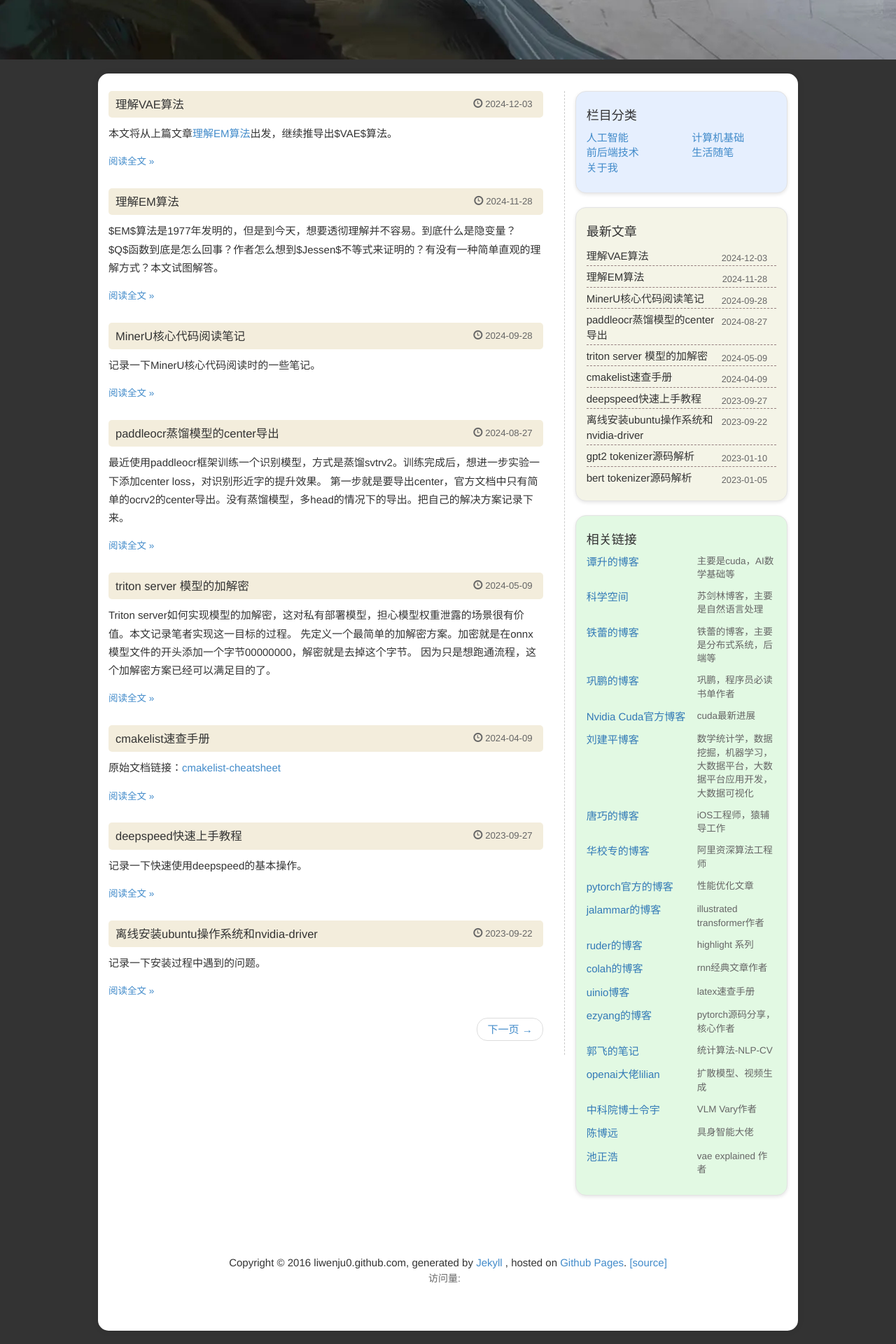
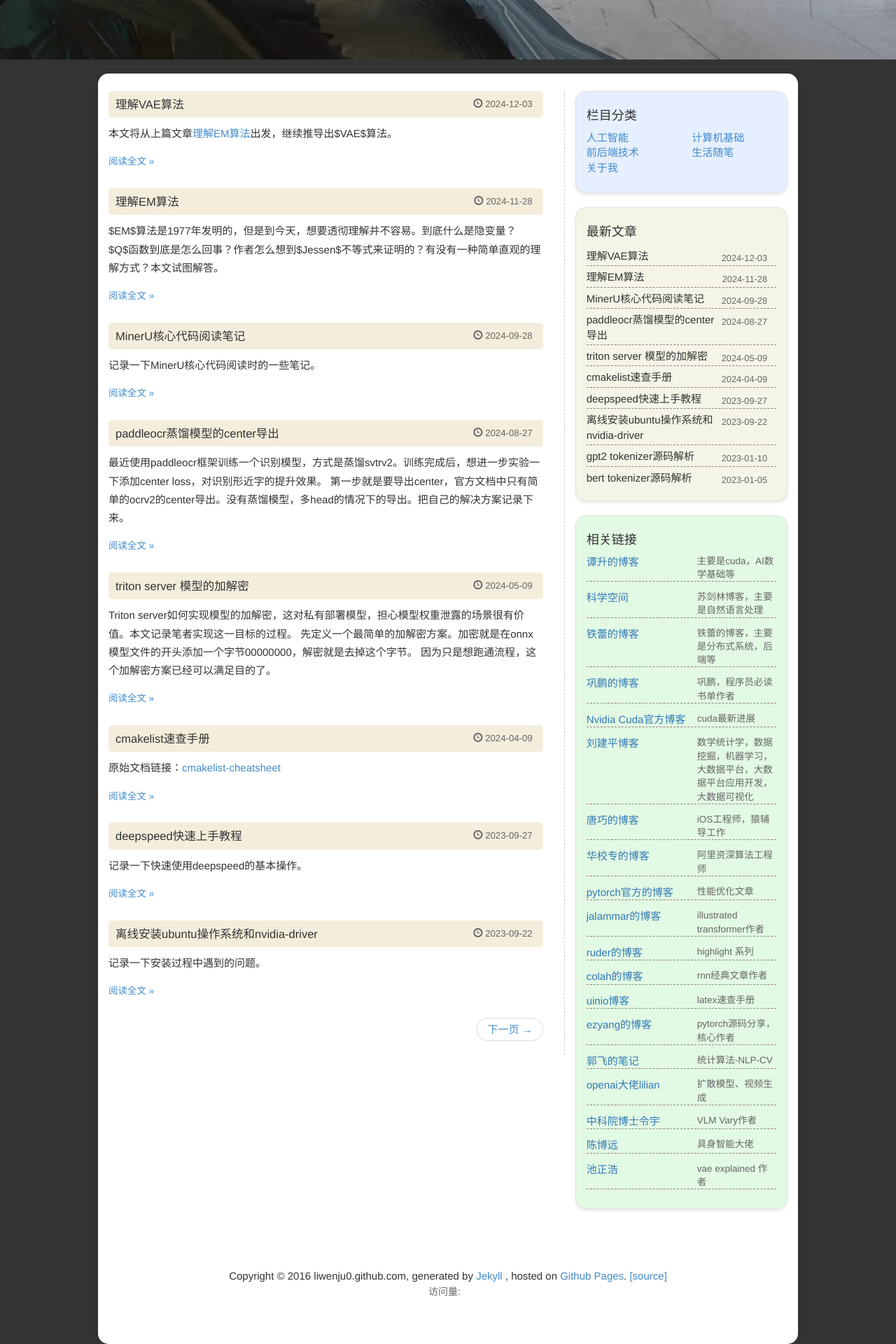
Before and after one commit to liwenju0/liwenju0.github.io, a Jekyll site: the page built from index.html, in a window 1280 px wide. Shown: the part 815-2735 px from the top of the page at 70% size. Built offline with Jekyll 4.4.1, drawn with Linux system fonts in a browser that asks for light colours; the list of posts is cut into pages by our own code; comment, search, counter and statistics services are not loaded.

Commit message:
添加分割线

```diff
--- a/css/blog.css
+++ b/css/blog.css
@@ -298,6 +298,7 @@ img {
   list-style: none;
   display: flex;
   flex-wrap: wrap;
+  border-bottom: 1px dashed #968080;
 }
 
 .blog-links a {
```
